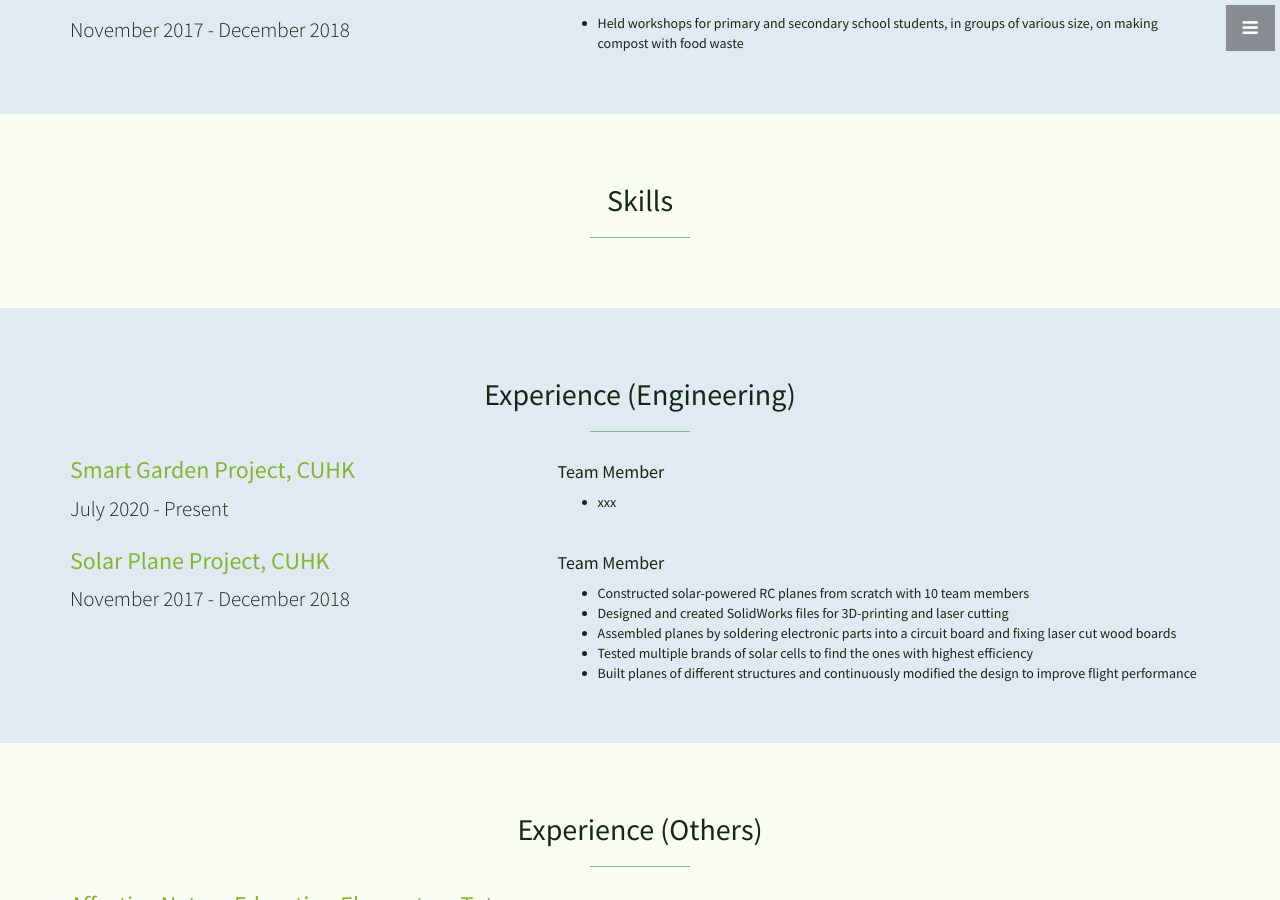
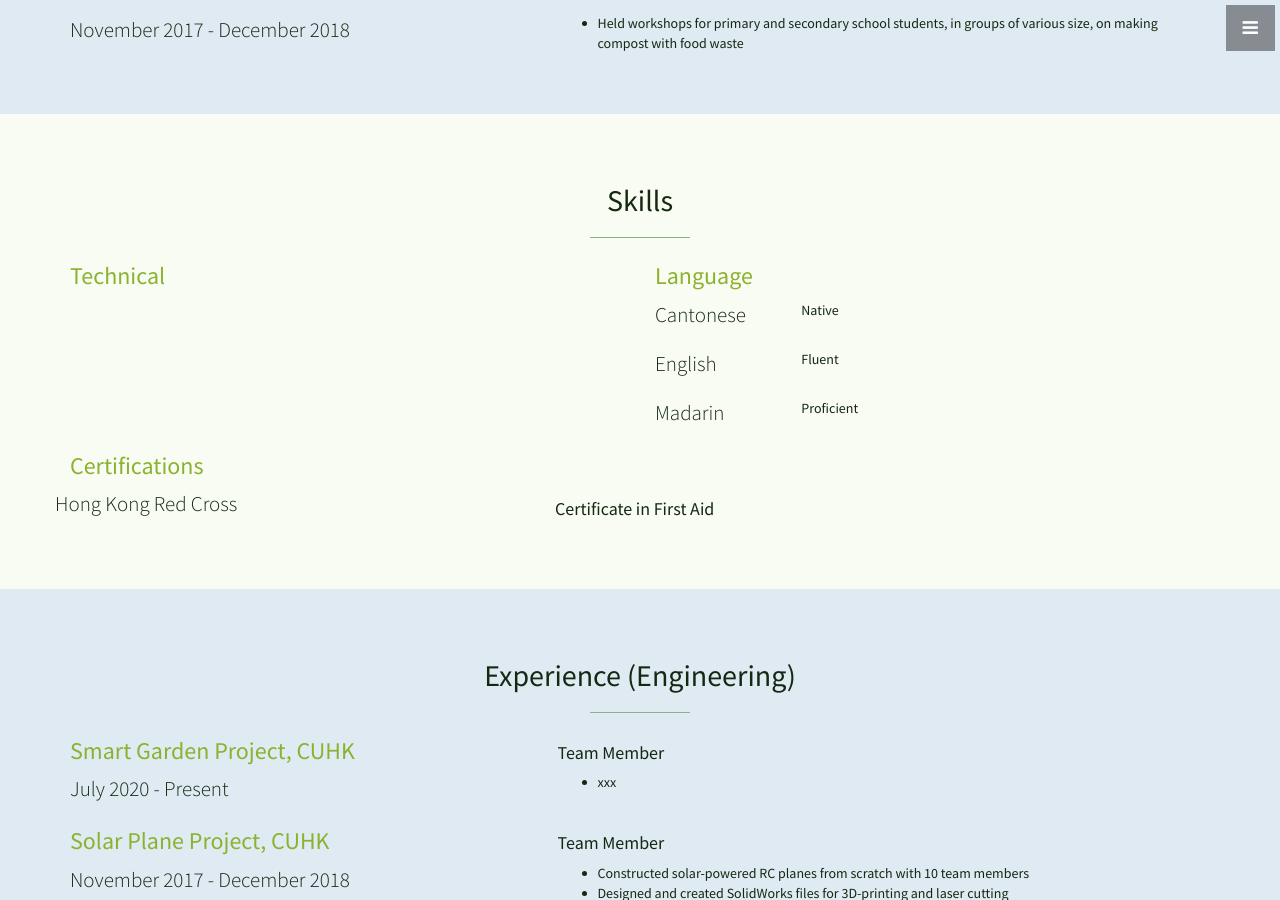
Before and after one commit to leelacceber/stylish-portfolio-jekyll-master, a Jekyll site: the page built from index.html, in a window 1280 px wide and 900 px high, scrolled down 1674 px. Built offline with Jekyll 4.4.1, drawn with Linux system fonts in a browser that asks for light colours.

Commit message:
Update skills.html

```diff
--- a/_includes/skills.html
+++ b/_includes/skills.html
@@ -6,6 +6,53 @@
         <hr class="small">
       </div>
     </div>
+
+    <div class="row">
+      <div class="col-md-6 text-left">
+        <h3>Technical</h3>
+      </div>
+      <div class="col-md-6 text-left">
+        <h3>Language</h3>
+        <div class="row">
+          <div class="col-md-3 text-left">
+            <p class="lead">Cantonese</p>
+          </div>
+          <div class="col-md-3 text-left">
+            <p>Native</p>
+          </div>
+        </div>
+        <div class="row">
+          <div class="col-md-3 text-left">
+            <p class="lead">English</p>
+          </div>
+          <div class="col-md-3 text-left">
+            <p>Fluent</p>
+          </div>
+        </div>
+        <div class="row">
+          <div class="col-md-3 text-left">
+            <p class="lead">Madarin</p>
+          </div>
+          <div class="col-md-3 text-left">
+            <p>Proficient</p>
+          </div>
+        </div>
+      </div>
+    </div>
+
+    <div class="row">
+      <div class="col-md-12 text-left">
+        <h3>Certifications</h3>
+      </div>
+      <div class="row">
+        <div class="col-md-5 text-left">
+          <p class="lead">Hong Kong Red Cross</p>
+        </div>
+        <div class="col-md-7 text-left">
+          <h4>Certificate in First Aid</h4>
+        </div>
+    </div>
+
     <!-- /.row -->
   </div>
   <!-- /.container -->
```
